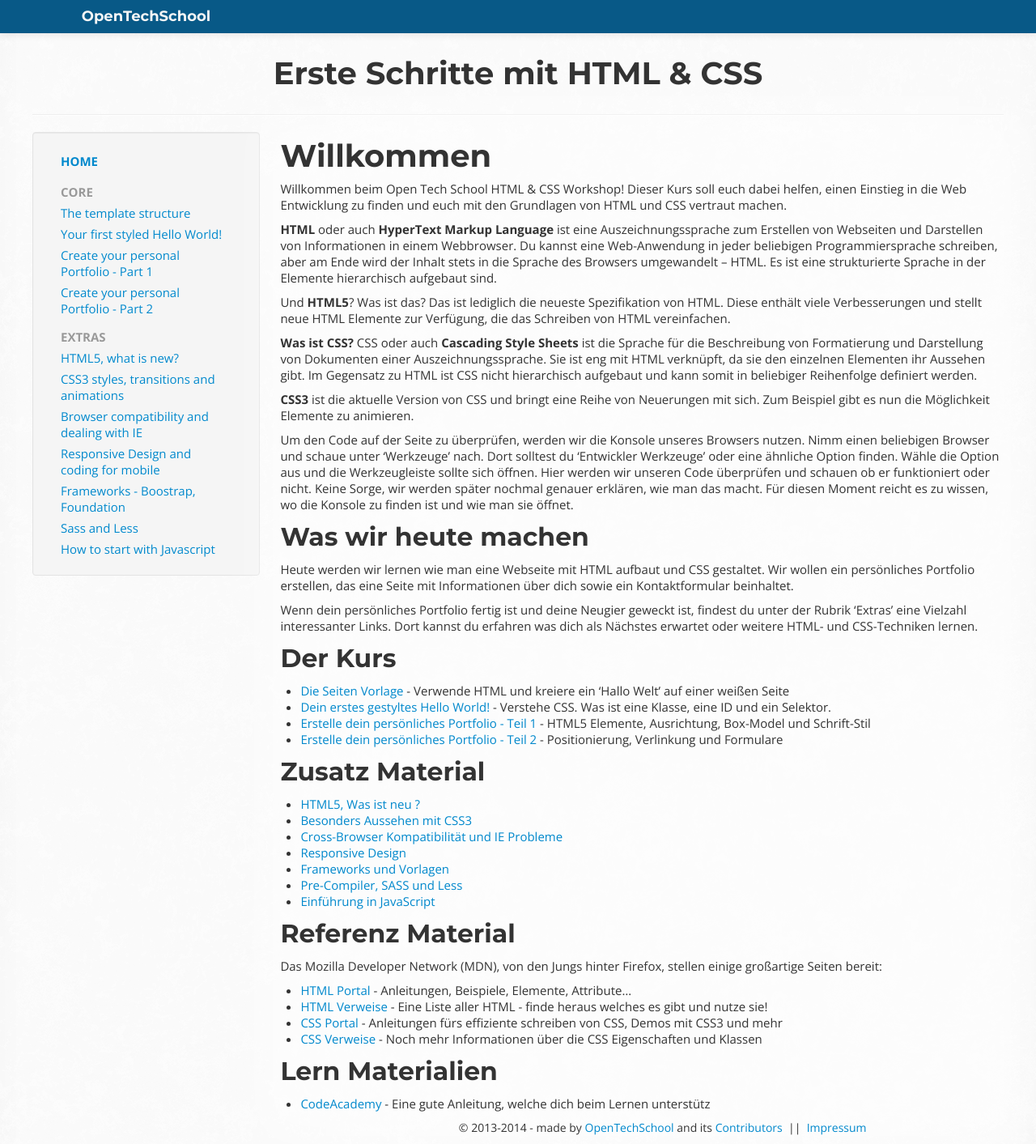
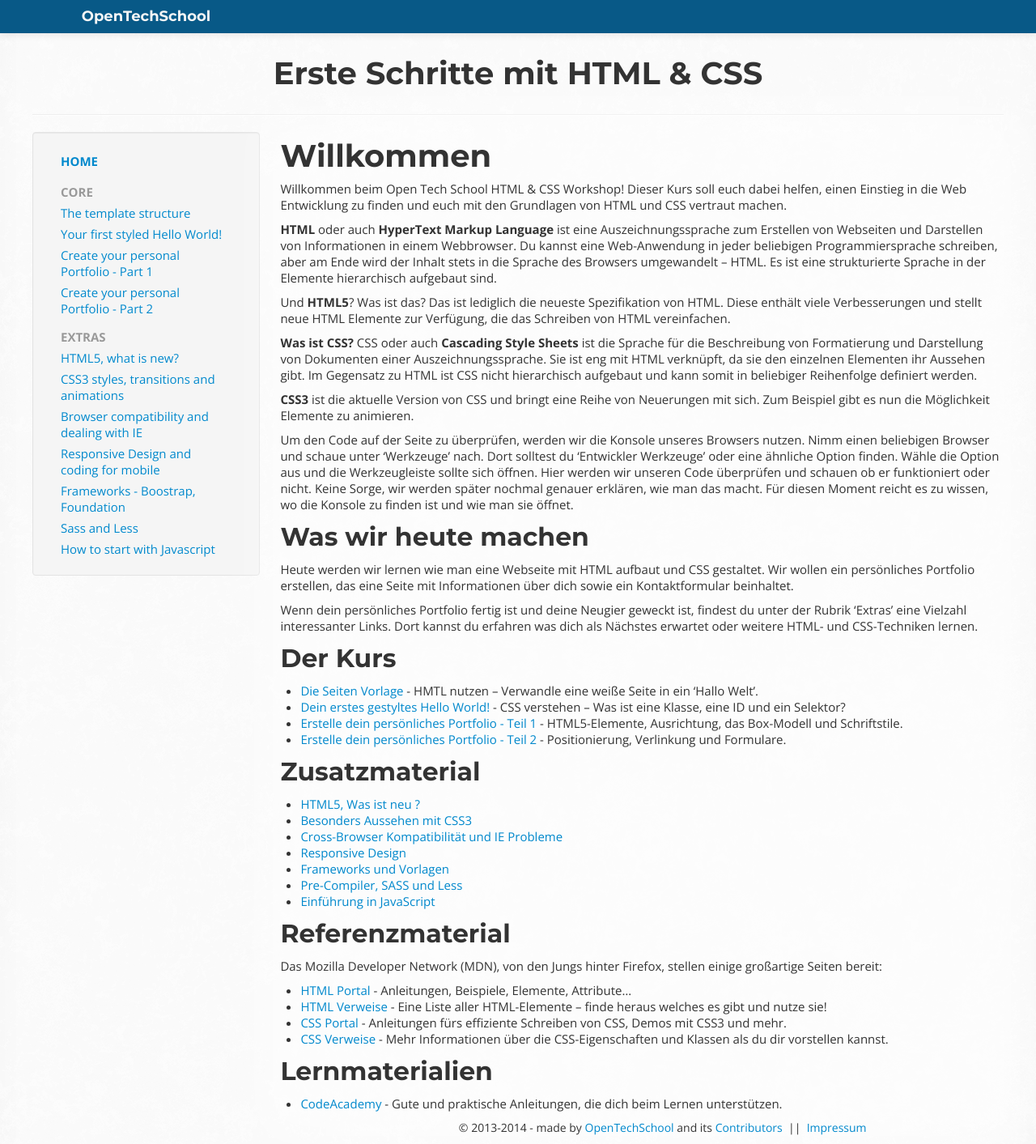
Before and after one commit to OpenTechSchool/html-css-beginners, a Jekyll site: the page built from locales/DE/index.md, in a window 1280 px wide. Shown: the whole page at 81% size. Built offline with Jekyll 4.4.1, drawn with Linux system fonts in a browser that asks for light colours; Markdown is read by kramdown in place of the engine named in the settings.

Commit message:
Fixes some missing letters, grammar, wording.

```diff
--- a/locales/DE/index.md
+++ b/locales/DE/index.md
@@ -53,15 +53,15 @@ erwartet oder weitere HTML- und CSS-Techniken lernen.
 ## Der Kurs
 
   * [Die Seiten Vorlage](core/structure.html) -
-    Verwende HTML und kreiere ein 'Hallo Welt' auf einer weißen Seite
+    HMTL nutzen – Verwandle eine weiße Seite in ein 'Hallo Welt'.
   * [Dein erstes gestyltes Hello World!](core/style.html) -
-    Verstehe CSS. Was ist eine Klasse, eine ID und ein Selektor.
+    CSS verstehen – Was ist eine Klasse, eine ID und ein Selektor?
   * [Erstelle dein persönliches Portfolio - Teil 1](core/portfolio.html) -
-    HTML5 Elemente, Ausrichtung, Box-Model und Schrift-Stil
+    HTML5-Elemente, Ausrichtung, das Box-Modell und Schriftstile.
   * [Erstelle dein persönliches Portfolio - Teil 2](core/portfolio-2.html) -
-    Positionierung, Verlinkung und Formulare
+    Positionierung, Verlinkung und Formulare.
 
-## Zusatz Material
+## Zusatzmaterial
 
   * [HTML5, Was ist neu ?](extra/HTML5.html)
   * [Besonders Aussehen mit CSS3](extras/CSS3.html)
@@ -71,21 +71,21 @@ erwartet oder weitere HTML- und CSS-Techniken lernen.
   * [Pre-Compiler, SASS und Less](extras/sass-less.html)
   * [Einführung in JavaScript](extras/javascript.html)
 
-## Referenz Material
+## Referenzmaterial
 
 Das Mozilla Developer Network (MDN), von den Jungs hinter Firefox,
 stellen einige großartige Seiten bereit:
 
   * [HTML Portal](https://developer.mozilla.org/en-US/docs/Web/HTML) -
-    Anleitungen, Beispiele, Elemente, Attribute...
+    Anleitungen, Beispiele, Elemente, Attribute…
   * [HTML Verweise](https://developer.mozilla.org/en-US/docs/Web/HTML/Element) -
-    Eine Liste aller HTML - finde heraus welches es gibt und nutze sie!
+    Eine Liste aller HTML-Elemente – finde heraus welches es gibt und nutze sie!
   * [CSS Portal](https://developer.mozilla.org/en-US/docs/Web/CSS) -
-    Anleitungen fürs effiziente schreiben von CSS, Demos mit CSS3 und mehr
+    Anleitungen fürs effiziente Schreiben von CSS, Demos mit CSS3 und mehr.
   * [CSS Verweise](https://developer.mozilla.org/en-US/docs/Web/CSS/Reference) -
-    Noch mehr Informationen über die CSS Eigenschaften und Klassen
+    Mehr Informationen über die CSS-Eigenschaften und Klassen als du dir vorstellen kannst.
 
-## Lern Materialien
+## Lernmaterialien
 
 * [CodeAcademy](http://www.codecademy.com/tracks/web) -
-  Eine gute Anleitung, welche dich beim Lernen unterstütz
+  Gute und praktische Anleitungen, die dich beim Lernen unterstützen.
```
